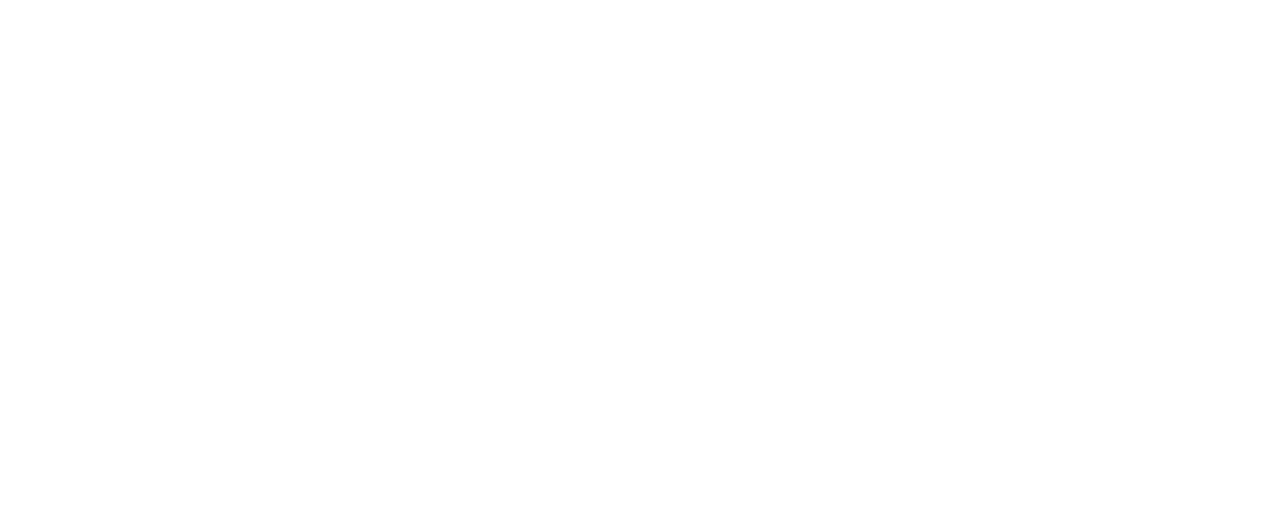
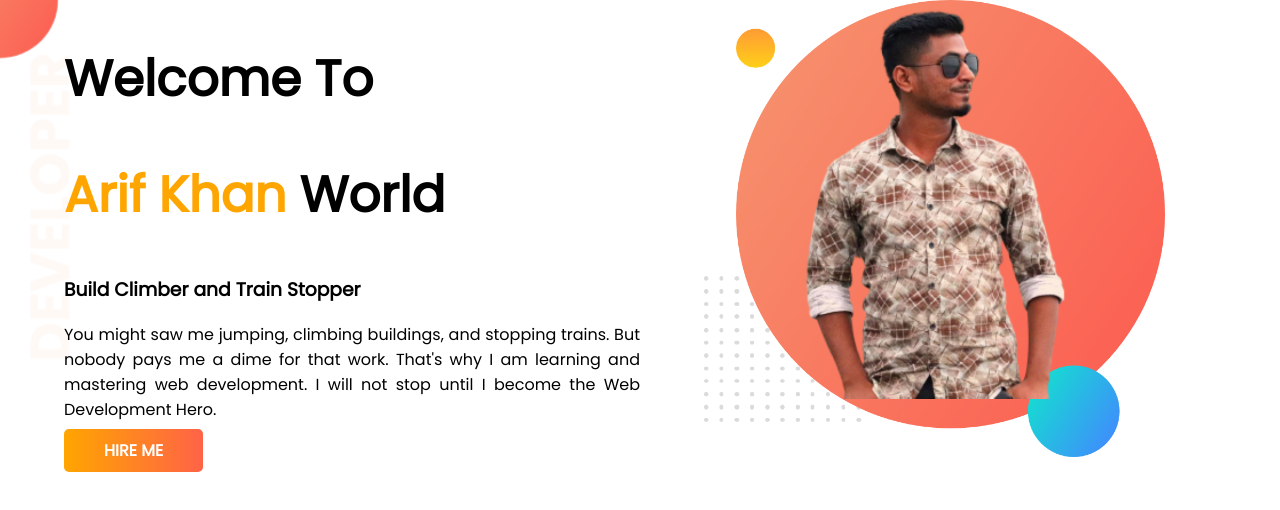
Before and after one commit to md-arif-khan/developer-portfolio, a plain HTML site: page index.html in a window 1280 px wide. Drawn offline with Linux system fonts and the light colour scheme.

Commit message:
protfoli developer

```diff
--- a/index.html
+++ b/index.html
@@ -5,9 +5,24 @@
     <meta http-equiv="X-UA-Compatible" content="IE=edge">
     <meta name="viewport" content="width=device-width, initial-scale=1.0">
     <title>Khan Portfolio</title>
+    <link rel="preconnect" href="https://fonts.googleapis.com">
+    <link rel="preconnect" href="https://fonts.gstatic.com" crossorigin>
+    <link href="https://fonts.googleapis.com/css2?family=Poppins&display=swap" rel="stylesheet">
     <link rel="stylesheet" href="style.css">
 </head>
 <body>
+   <section class="top-banner">
+        <div class="text-side half-width">
+            <h1>Welcome To</h1>
+            <h1><span class="heading">Arif Khan</span> World</h1>
+            <h3>Build Climber and Train Stopper</h3>
+            <p>You might saw me jumping, climbing buildings, and stopping trains. But nobody pays me a dime for that work. That's why I am learning and mastering web development. I will not stop until I become the Web Development Hero.</p>
+            <a class="button" target="_blank" href="https://github.com/programmingHero1">HIRE ME</a>
+        </div>
+        <div class="half-width">
+            <img src="images/my-bg.png" alt="personal images">
+        </div>
 
+    </section>
 </body>
 </html>
--- a/style.css
+++ b/style.css
@@ -0,0 +1,37 @@
+body{
+    font-family: 'Poppins', sans-serif;
+    margin:0;
+    padding:0;
+}
+h1{
+    font-size: 50px;
+}
+.heading{
+    color:orange;
+}
+.top-banner{
+    display:flex;
+    background-image: url(images/top-banner.png);
+    background-repeat: no-repeat;
+
+
+}
+.half-width{
+
+    width:50%;
+    padding-left:5%
+}
+.half-width img{
+    width:80%
+}
+.button{
+    text-decoration: none;
+    background-image: linear-gradient(to right, orange , tomato);
+    padding:10px 40px;
+    color:white;
+    border-radius:5px;
+    font-weight: 700;
+}
+.text-side p{
+    text-align: justify;
+}
```
Also changed, not shown: images/dream-bg.png (added), images/exp-bg.png (added), images/jhankar.png (added), images/jhankar2.png (added), images/my-bg.png (added), images/my-bg2.png (added), images/top-banner.png (added), 7 other files.
